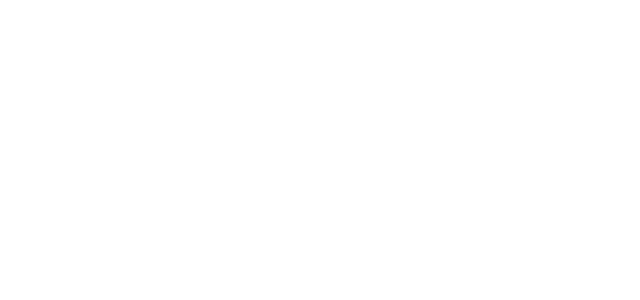
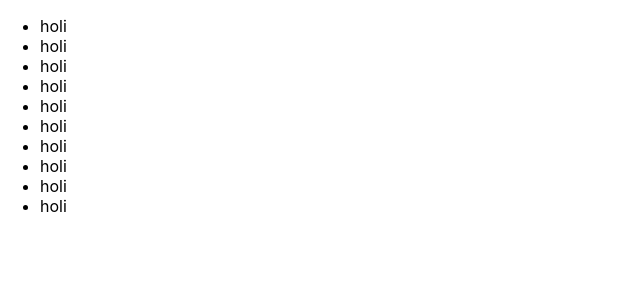
Before and after one commit to pontijas/modulo-3-evaluacion-intermedia-pontijas, a React (Create React App) app: page / in a window 1280 px wide. Shown: the top 300 px of the page, without its empty margins (0-640 px from the left). Built offline with nearby package versions, Linux system fonts and the light colour scheme.

Commit message:
#1 / set up key

```diff
--- a/src/components/PokeList.js
+++ b/src/components/PokeList.js
@@ -4,7 +4,7 @@
 const PokeList = (props) => {
   console.log(props.pokemon);
   const htmlCode = props.pokemon.map((pokemon) => {
-    console.log('holiiiiii');
+    return <li key={pokemon.id}>holi</li>;
   });
   return (
     <div>
```
Also changed, not shown: 1 other file (tests, documents, lock files or other folders).
